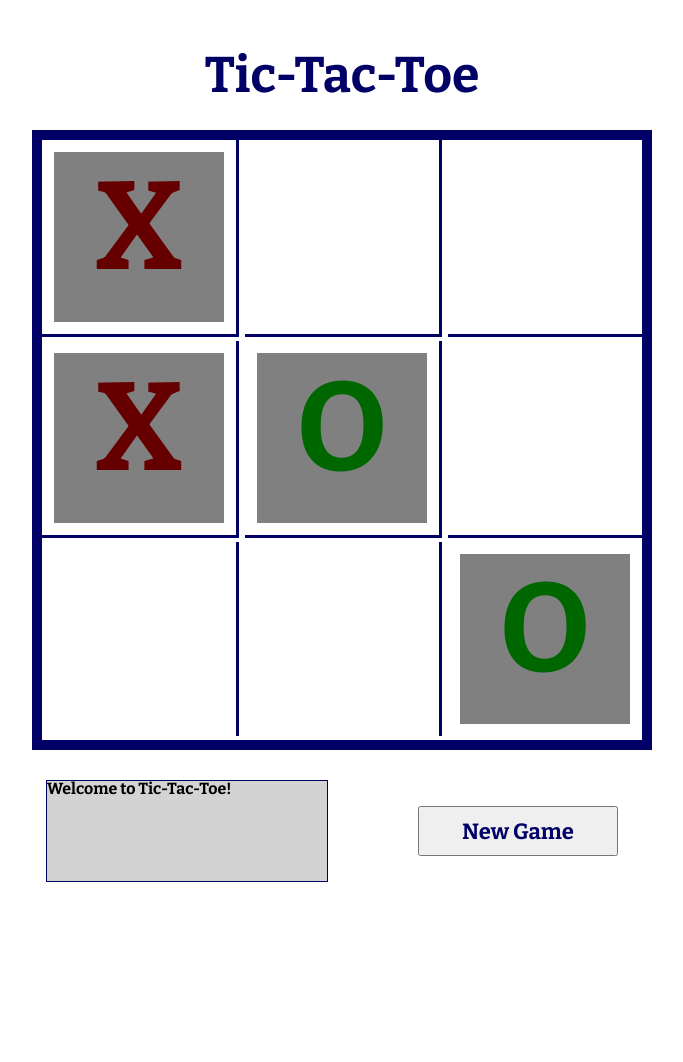
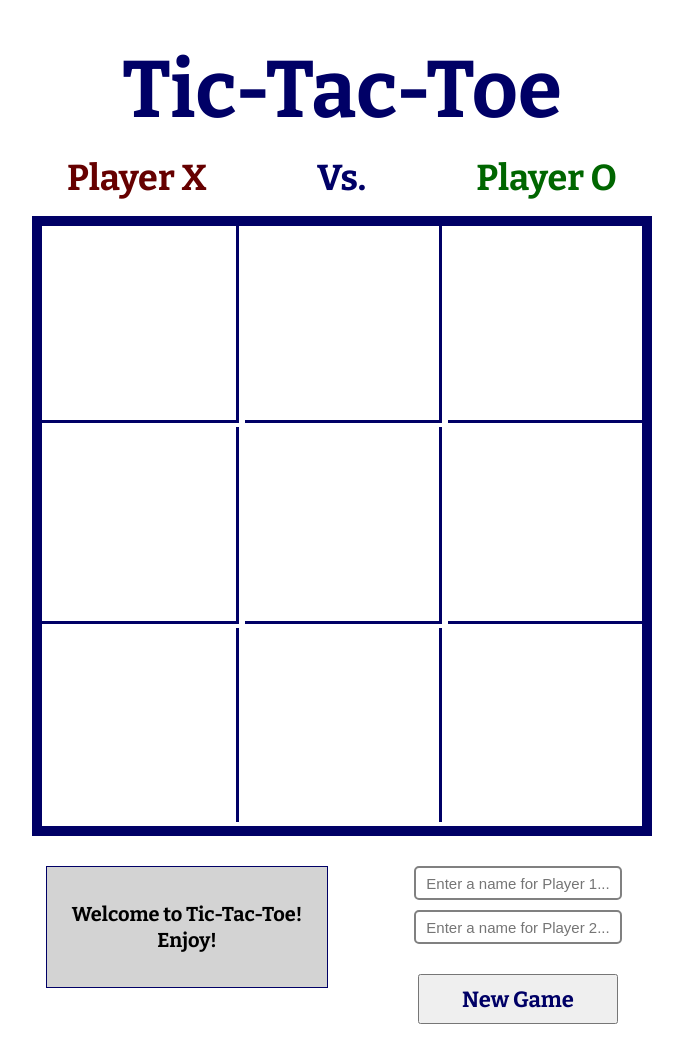
Before and after one commit to realfakedoors/tictactoe_js, a plain HTML site: page page.html in a window 1280 px wide. Shown: the whole page, without its empty margins (298-981 px from the left). Before the commit the page ends 902 px from the top, so only its background shows below. Drawn offline with nearby package versions, Linux system fonts and the light colour scheme.

Commit message:
finished game

```diff
--- a/page.html
+++ b/page.html
@@ -13,20 +13,29 @@
 <body>
   <div class="content-wrapper">
     <h1 class="title">Tic-Tac-Toe</h1>
+    <div class="player-names">
+      <h3 id="player-one"></h3>
+      Vs.
+      <h3 id="player-two"></h3>
+    </div>
     <div class="game-board">
-      <span class="square top-left"><div class="game-piece x">X</div></span>
+      <span class="square top-left"></span>
       <span class="square top-center"></span>
       <span class="square top-right"></span>
-      <span class="square middle-left"><div class="game-piece x">X</div></span>
-      <span class="square middle-center"><div class="game-piece o">O</div></span>
+      <span class="square middle-left"></span>
+      <span class="square middle-center"></span>
       <span class="square middle-right"></span>
       <span class="square bottom-left"></span>
       <span class="square bottom-center"></span>
-      <span class="square bottom-right"><div class="game-piece o">O</div></span>
+      <span class="square bottom-right"></span>
     </div>
     <div class="control-center">
-      <div class="message-window">Welcome to Tic-Tac-Toe!</div>
-      <input type="button" class="new-game" value="New Game">
+      <div id="message-window"></div>
+      <div class="form-wrapper">
+        <input type="text" class="input-name" id="p1-field" placeholder="Enter a name for Player 1...">
+        <input type="text" class="input-name" id="p2-field" placeholder="Enter a name for Player 2...">
+        <input type="button" class="new-game" value="New Game" onclick='playGame();'>
+      </div>
     </div>
   </div>
 </body>
--- a/script.js
+++ b/script.js
@@ -1 +1,127 @@
-// Put your javascript in this file.
+// Our singular board is best represented as a module:
+const board = (() => {
+  let boardState = ["", "", "",
+                    "", "", "",
+                    "", "", ""];
+
+  return { boardState };
+})();
+
+// While we can use factories for players and pieces.
+const player = (name, piece) => {
+  return { name, piece };
+};
+
+const gamePiece = (type) => {
+  let display = document.createElement('div');
+  display.setAttribute('class', `game-piece ${type}`);
+  display.textContent = type;
+
+  return { display };
+};
+
+
+function playGame() {
+  function displayBoard(board) {
+    let squares = document.getElementsByClassName('square');
+    squares = Array.from(squares);
+    squares.forEach((square, i) => {
+      if (board.boardState[i] == "X"){
+        square.appendChild(gamePiece("X").display);
+      } else if (board.boardState[i] == "O"){
+        square.appendChild(gamePiece("O").display);
+      };
+    });
+  };
+
+  function switchPlayers() {
+    currentPlayer = currentPlayer == playerOne ? playerTwo : playerOne;
+    displayMessage(`${currentPlayer.name}'s turn...`);
+  };
+
+  function transposeBoard(board) {
+    const lines = [[0,1,2],[3,4,5],[6,7,8],[0,3,6],[1,4,7],[2,5,8],[0,4,8],[2,4,6]];
+    let checkLines = [];
+    lines.forEach(line => checkLines.push([board[line[0]], board[line[1]], board[line[2]]]));
+    return checkLines;
+  };
+
+  function checkForVictory(board) {
+    board = transposeBoard(board);
+    function equality(line) {
+      if (line.every(value => value == line[0]) && line.every(value => value != "")) {
+        return true;
+      }
+    };
+
+    if (board.some(line => equality(line) == true)){
+      displayMessage(`${currentPlayer.name} Wins! Play Again!`);
+      return true;
+    };
+  };
+
+  function checkForCatGame(board) {
+    if (board.every(square => square != "")){
+      displayMessage("Cat's Game! Play Again!");
+      return true;
+    };
+  };
+
+  function displayMessage(msg) {
+    const window = document.getElementById('message-window');
+    window.innerHTML = msg;
+  };
+
+  function emptySquare(sq) {
+    if (sq.childNodes.length == 0){ return true; };
+  };
+
+  // Clears all event listeners and resets the boardState.
+  function endGame(boardSquares) {
+    Array.from(boardSquares).forEach((sq, i) => {
+      new_sq = sq.cloneNode(true);
+      sq.parentNode.replaceChild(new_sq, sq);
+      board.boardState[i] = "";
+    });
+  };
+
+  // Gameplay:
+
+  let playerOneName = document.getElementById('p1-field').value;
+  playerOne = playerOneName ? player(playerOneName, "X") : player("Player X", "X");
+  document.getElementById('player-one').innerHTML = playerOne.name;
+
+  let playerTwoName = document.getElementById('p2-field').value;
+  playerTwo = playerTwoName ? player(playerTwoName, "O") : player("Player O", "O");
+  document.getElementById('player-two').innerHTML = playerTwo.name;
+
+  let msg = "Welcome to Tic-Tac-Toe! Enjoy!";
+  displayMessage(msg);
+
+  let currentPlayer = playerOne;
+
+  const boardSquares = document.getElementsByClassName('square');
+  Array.from(boardSquares).forEach((sq) => {
+    sq.innerHTML = '';
+  });
+
+  // When an empty square is clicked, a player places their piece,
+  // the game switches players, and the boardState is updated.
+  // If a victory or tie is detected, the board is frozen and the game is over.
+  emptyBoardSquares = Array.from(boardSquares).filter(emptySquare);
+  emptyBoardSquares.forEach((sq, i) => {
+    sq.addEventListener('click', function(sq){
+      if (sq.srcElement.childNodes.length == 0){
+        sq.srcElement.appendChild(gamePiece(currentPlayer.piece).display);
+        board.boardState[i] = currentPlayer.piece;
+      };
+      if (checkForVictory(board.boardState) || checkForCatGame(board.boardState)){
+        endGame(boardSquares);
+      } else {
+        switchPlayers();
+      };
+    });
+  });
+};
+
+playGame();
--- a/styles.css
+++ b/styles.css
@@ -12,14 +12,30 @@ body { font-family: 'Bitter', serif; }
   align-items: center;
 }
 
+.title,
+.player-names {
+  color: #000066;
+}
+
 .title {
   display: inline-block;
 
   margin: 30px;
 
-  font-size: 50px;
-  color: #000066;
+  font-size: 80px;
 }
+
+.player-names {
+  width: 550px;
+
+  margin-bottom: 20px;
+  display: flex;
+  justify-content: space-between;
+
+  font-size: 36px;
+}
+
+
 
 .game-board {
   height: 600px;
@@ -72,28 +88,57 @@ body { font-family: 'Bitter', serif; }
   background-color: grey;
 }
 
-.o {
-  color: #006600;
+.X,
+#player-one {
+  color: #660000;
 }
 
-.x {
-  color: #660000;
+.O,
+#player-two {
+  color: #006600;
 }
 
 .control-center {
   display: flex;
   justify-content: space-between;
-  align-items: center;
+  align-items: flex-start;
 
   margin-top: 30px;
 }
 
-.message-window {
-  height: 100px;
+#message-window {
+  height: 120px;
   width: 280px;
+
+  display: flex;
+  align-items: center;
+  justify-content: center;
 
   border: 1px solid #000066;
   background-color: lightgrey;
+
+  font-size: 20px;
+  line-height: 26px;
+  text-align: center;
+}
+
+.form-wrapper {
+  display: flex;
+  flex-direction: column;
+  align-items: center;
+}
+
+.input-name {
+  width: 200px;
+  height: 28px;
+
+  margin-left: 70px;
+  margin-bottom: 10px;
+  border-radius: 5px;
+  border: 2px solid grey;
+
+  font-size: 15px;
+  text-align: center;
 }
 
 .new-game {
```
